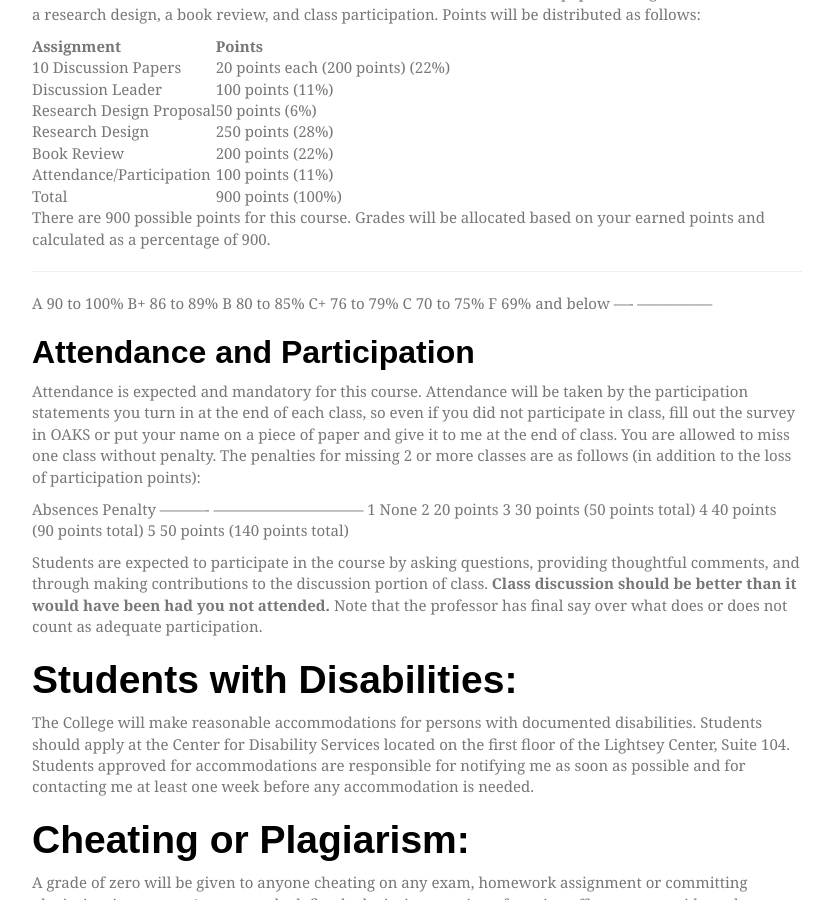
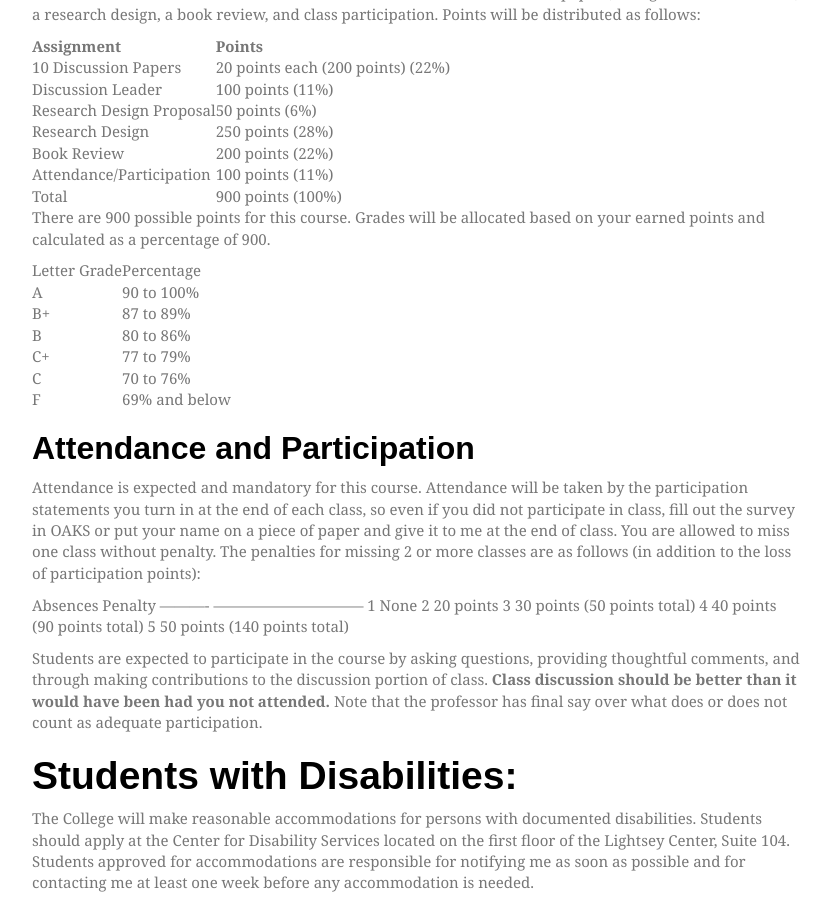
Before and after one commit to mnowlin/evss-puba602, a Jekyll site: the page built from syllabus.md, in a window 1280 px wide and 900 px high, scrolled down 1694 px. Shown: the whole window, without its empty margins (223-1054 px from the left). Built offline with Jekyll 4.4.1, drawn with Linux system fonts in a browser that asks for light colours; nearby versions of some CDN libraries; some web fonts are replaced.

Commit message:
update syllabus

```diff
--- a/syllabus.md
+++ b/syllabus.md
@@ -128,17 +128,17 @@ discussion papers, being a discussion leader, a research design, a book review,
 | --- | --- |
 |  Total                     | 900 points (100%) |
 
+
 There are 900 possible points for this course. Grades will be allocated
 based on your earned points and calculated as a percentage of 900.
 
-  ---- ---------------
-  A    90 to 100%
-  B+   86 to 89%
-  B    80 to 85%
-  C+   76 to 79%
-  C    70 to 75%
-  F    69% and below
-  ---- ---------------
+  Letter Grade | Percentage
+  A  |  90 to 100%
+  B+ |  87 to 89%
+  B  |  80 to 86%
+  C+ |  77 to 79%
+  C  |  70 to 76%
+  F  |  69% and below
 
 ## Attendance and Participation
 
```
